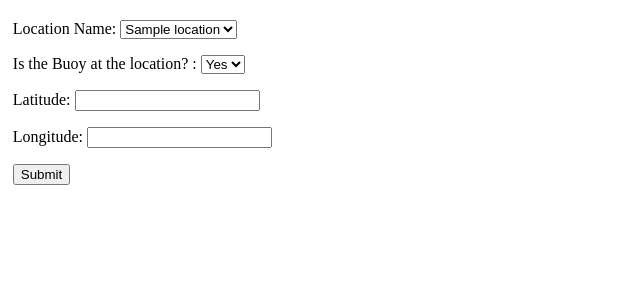
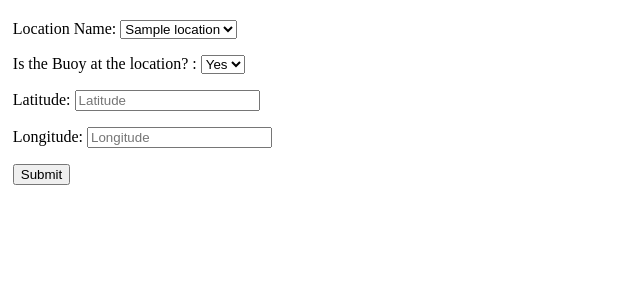
Before and after one commit to YemowtRonocCIT/FYP_website, a Flask app: template templates/buoys_table.html in a window 1280 px wide. Shown: the part 460-760 px from the top of the page, without its empty margins (0-640 px from the left). Run offline with Flask 2, Linux system fonts and the light colour scheme; the template is opened without the code that fills it: most values are stand-ins (such as "Sample title", 1, 10 or a date in 2020).

Commit message:
Add placeholder to relevant form inputs

```diff
--- a/templates/buoys_table.html
+++ b/templates/buoys_table.html
@@ -60,11 +60,13 @@
                     </p>
 
                     <p>Latitude:
-                        <input type="number" step="any" name="latitude" id="latitude">
+                        <input type="number" step="any" name="latitude" id="latitude"
+                        placeholder="Latitude">
                     </p>
 
                     <p>Longitude:
-                        <input type="number" step="any" name="longitude" id="longitude">
+                        <input type="number" step="any" name="longitude" id="longitude"
+                        placeholder="Longitude">
                     </p>
 
                     <input type="submit">
--- a/templates/locations_table.html
+++ b/templates/locations_table.html
@@ -29,7 +29,8 @@
 
                 <form action="/location/" method="POST">
                     <p>Location Name:
-                        <input type="text" name="location_name" id="location_name">
+                        <input type="text" name="location_name" id="location_name"
+                        placeholder="Location Name">
                     </p>
 
                     <p>Location Type:
--- a/templates/nodes_table.html
+++ b/templates/nodes_table.html
@@ -32,7 +32,8 @@
                 <h1>Add node below</h1>
                 <form action="/node/" method="POST">
                     <p>Sigfox ID:
-                        <input type="text" name="sigfox_id" id="sigfox_id">
+                        <input type="text" name="sigfox_id" id="sigfox_id"
+                        placeholder="Sigfox ID">
                     </p>
 
                         <p>Buoy:
```
